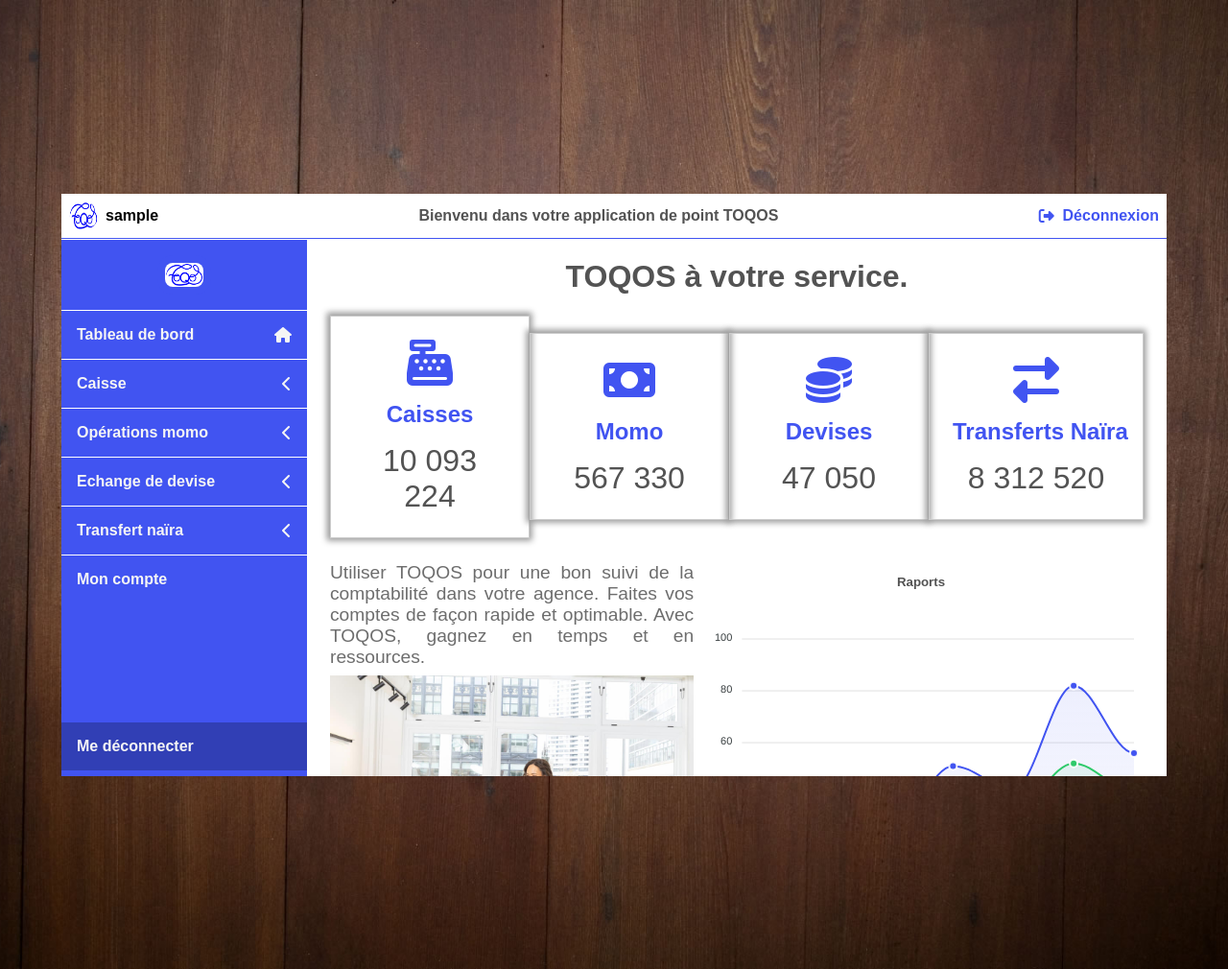
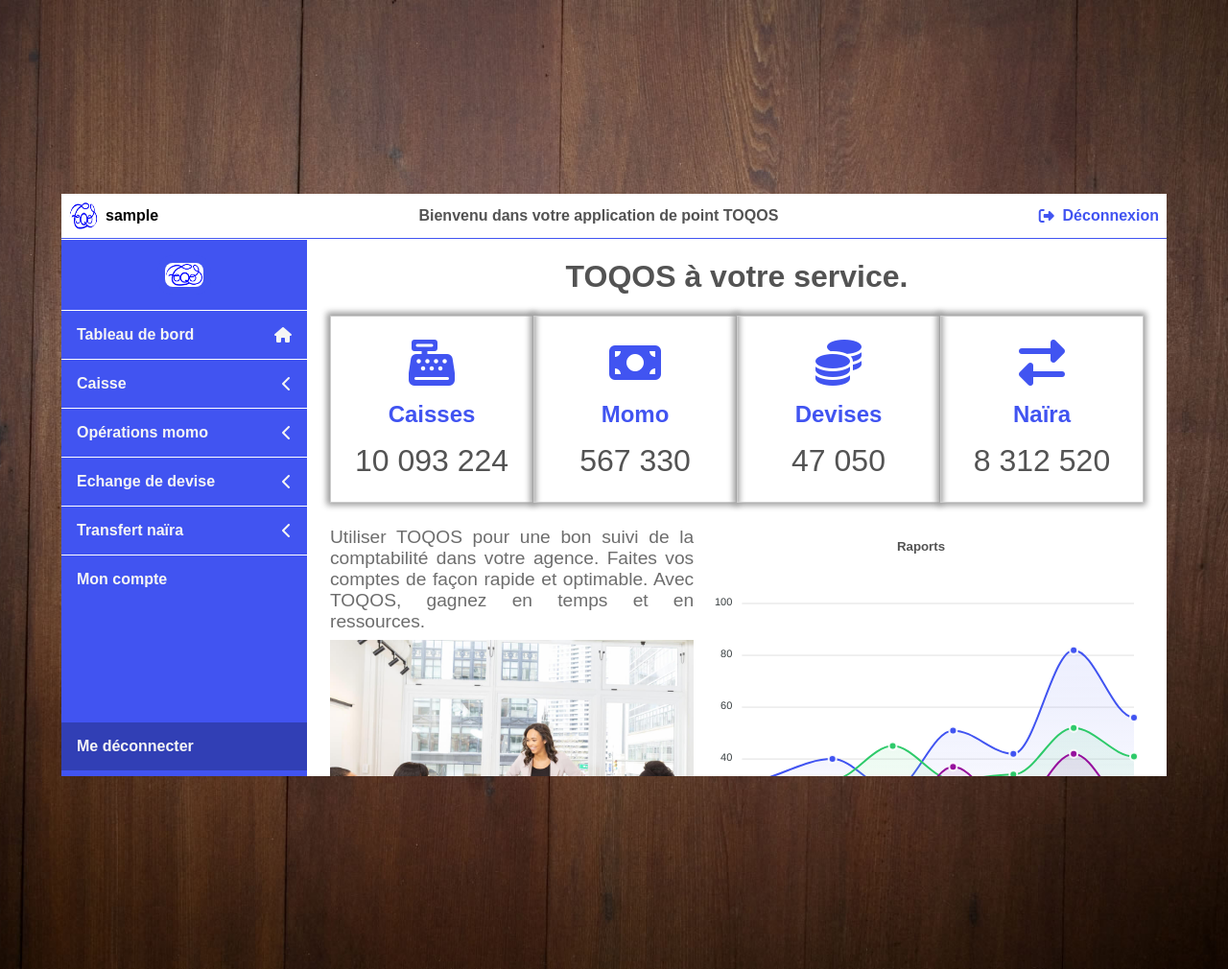
Before and after one commit to mouk-dev/toqosApp, a PHP site: page /niyi/pages/dashboard.php in a window 1280 px wide. Shown: the whole page at 96% size. Run offline with PHP 8.4, Linux system fonts and the light colour scheme; the visitor is signed in with stand-in values (Sample User, id 1); data comes from the database, SQL or seed files in the repository.

Commit message:
toqos version 4

```diff
--- a/pages/dashboard.php
+++ b/pages/dashboard.php
@@ -79,7 +79,7 @@
 
 		<div class="dashboard__elements-item">
 			<i class="fa-solid fa-right-left dashboard__elements-icon"></i>
-			<h1 class="dashboard__elements-title">Transferts Naïra</h1>
+			<h1 class="dashboard__elements-title">Naïra</h1>
 			<span class="dashboard__elements-static"><?= number_format($totalNaira, 0, ',', ' '); ?></span>
 		</div>
 	</div>
```
